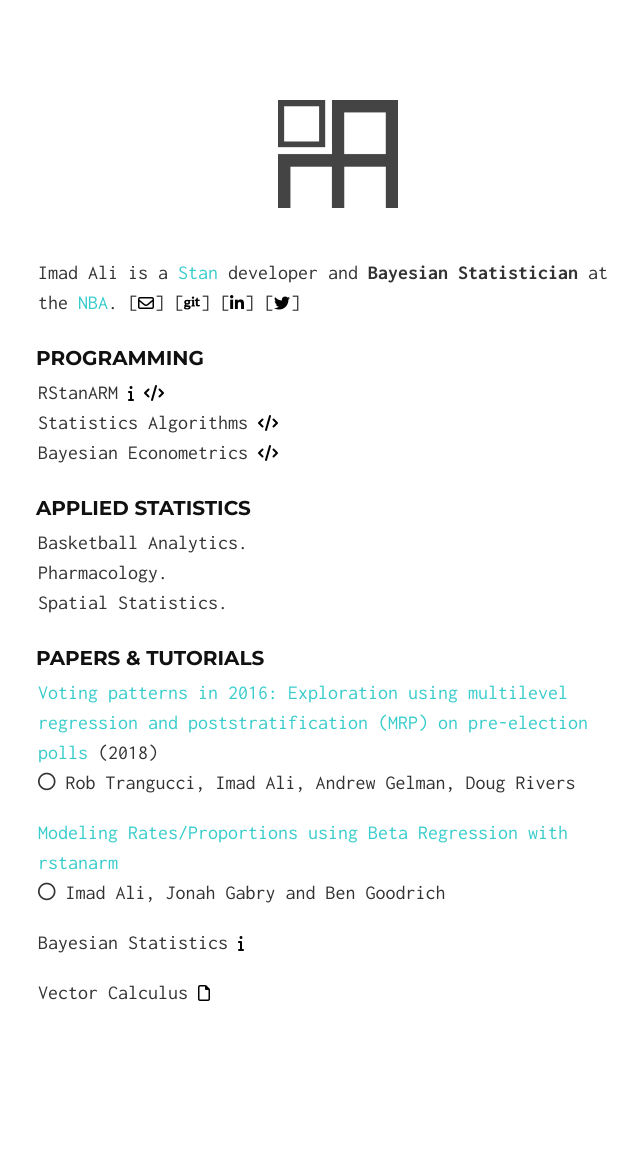
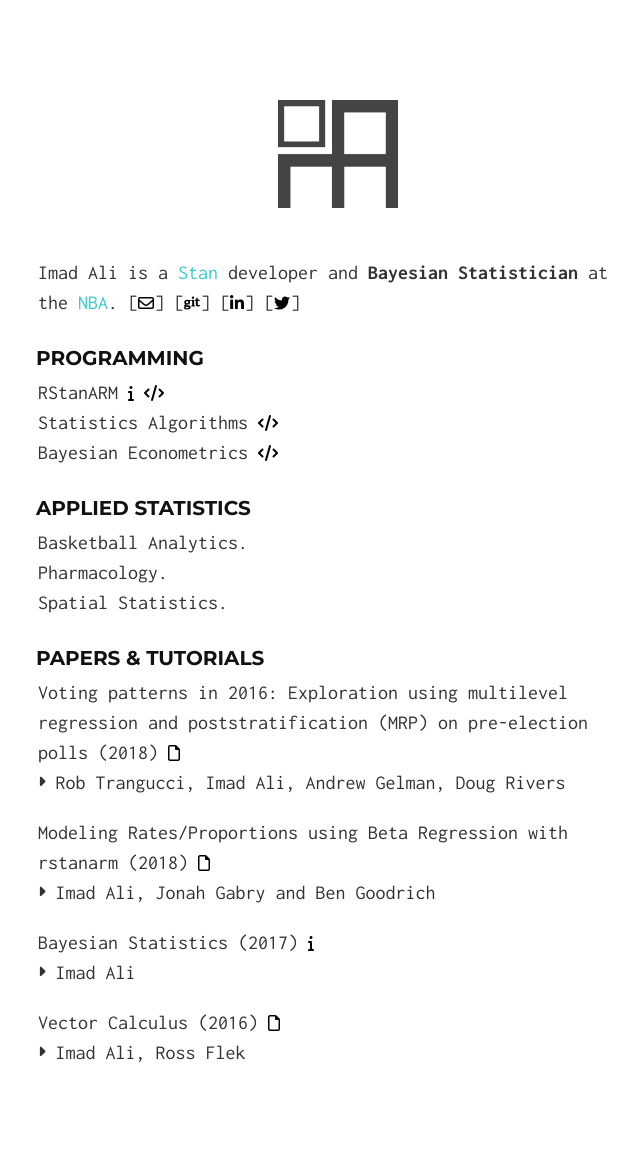
Before and after one commit to imadmali/imadmali.github.io, a Jekyll site: the page built from index.md, in a window 1280 px wide. Shown: the whole page, without its empty margins (302-942 px from the left). Built offline with Jekyll 4.4.1, drawn with Linux system fonts in a browser that asks for light colours; nearby versions of some CDN libraries; before the commit the page ends 1108 px from its top, so only the background shows below that.

Commit message:
fixing paper links and aesthetics

```diff
--- a/index.md
+++ b/index.md
@@ -27,14 +27,14 @@ Spatial Statistics.
 
 ### Papers & Tutorials
 
-[Voting patterns in 2016: Exploration using multilevel regression and poststratification (MRP) on pre-election polls](https://arxiv.org/abs/1802.00842) (2018)
-<i class="fa fa-circle-thin fa-sm" aria-hidden="true"></i> Rob Trangucci, Imad Ali, Andrew Gelman, Doug Rivers
+Voting patterns in 2016: Exploration using multilevel regression and poststratification (MRP) on pre-election polls (2018) [<i class='fa fa-file-o'></i>](https://arxiv.org/abs/1802.00842){: .awe-ico }
+<i class="fa fa-caret-right fa-xs"></i> Rob Trangucci, Imad Ali, Andrew Gelman, Doug Rivers
 
-[Modeling Rates/Proportions using Beta Regression with rstanarm
-](http://mc-stan.org/rstanarm/articles/betareg.html)
-<i class="fa fa-circle-thin fa-sm" aria-hidden="true"></i> Imad Ali, Jonah Gabry and Ben Goodrich
+Modeling Rates/Proportions using Beta Regression with rstanarm (2018) [<i class='fa fa-file-o'></i>](http://mc-stan.org/rstanarm/articles/betareg.html){: .awe-ico }
+<i class="fa fa-caret-right fa-xs"></i> Imad Ali, Jonah Gabry and Ben Goodrich
 
+Bayesian Statistics (2017) [<i class="fa fa-info"></i>](/bayesian-statistics/){: .awe-ico }
+<i class="fa fa-caret-right fa-xs"></i> Imad Ali
 
-Bayesian Statistics [<i class="fa fa-info"></i>](/bayesian-statistics/){: .awe-ico }
-
-Vector Calculus [<i class='fa fa-file-o'></i>](/files/vcn.pdf){: .awe-ico }
+Vector Calculus (2016) [<i class='fa fa-file-o'></i>](/files/vcn.pdf){: .awe-ico }
+<i class="fa fa-caret-right fa-xs"></i> Imad Ali, Ross Flek
```
